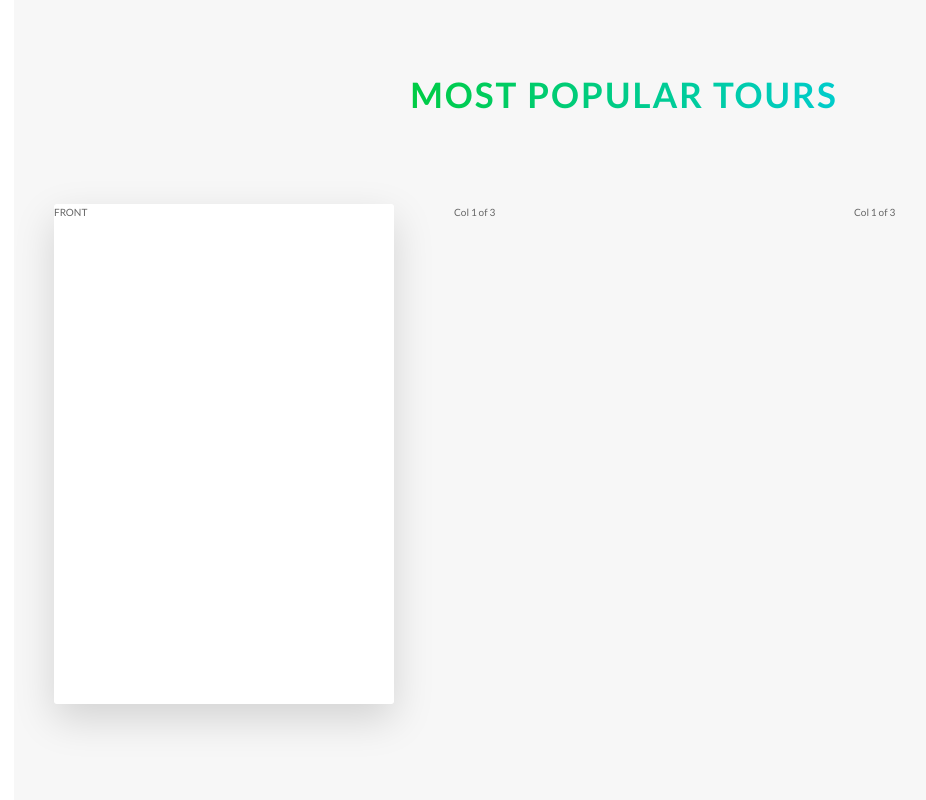
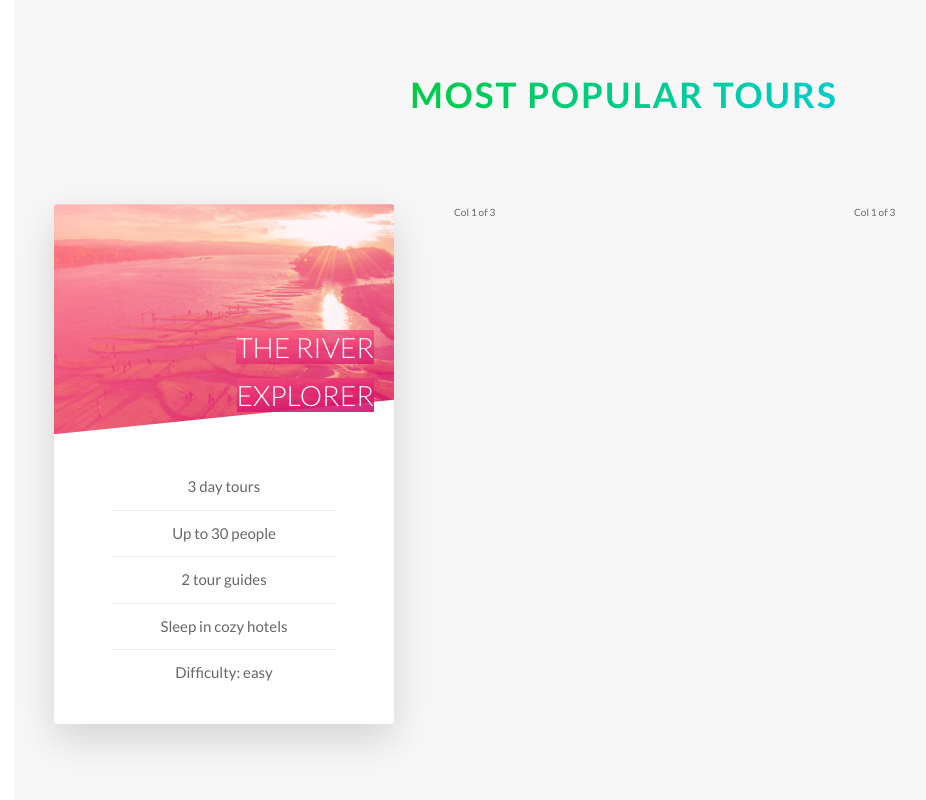
Before and after one commit to tatjanatanaskovich/explore-nature-website, a website: page index.html in a window 1280 px wide. Shown: the part 2285-3085 px from the top of the page, without its empty margins (16-942 px from the left). Drawn offline with Linux system fonts and the light colour scheme.

Commit message:
Finished front side of the card at tours section

```diff
--- a/index.html
+++ b/index.html
@@ -114,7 +114,22 @@
         <div class="col-1-of-3">
          <div class="card">
            <div class="card__side card__side--front">
-             FRONT
+             <div class="card__picture card__picture--1">
+               &nbsp;
+             </div>
+             <h4 class="card__heading">
+               <span class="card__heading-span--1">The River Explorer
+               </span>
+             </h4>
+             <div class="card__details">
+               <ul>
+                 <li>3 day tours</li>
+                 <li>Up to 30 people</li>
+                 <li>2 tour guides</li>
+                 <li>Sleep in cozy hotels</li>
+                 <li>Difficulty: easy</li>
+               </ul>
+             </div>
            </div>
            <div class="card__side card__side--back card__side--back-1">
              BACK
--- a/sass/abstracts/_variables.scss
+++ b/sass/abstracts/_variables.scss
@@ -13,6 +13,7 @@
 $color-green: #00cc44;
 
 $color-grey-light-1: #f7f7f7;
+$color-grey-light-2: #eee;
 
 $color-grey-dark: #666;
 $color-white: #fff;
--- a/sass/components/_card.scss
+++ b/sass/components/_card.scss
@@ -1,12 +1,14 @@
 .card {
+
+  //FUNCTIONALITY
   perspective: 150rem;
   -moz-perspective: 150rem;
   position: relative;
-  height: 50rem;
+  height: 52rem;
 
   &__side {
 
-    height: 50rem;
+    height: 52rem;
     transition: all .8s ease;
     position: absolute;
     top: 0;
@@ -14,6 +16,7 @@
     width: 100%;
     backface-visibility: hidden;
     border-radius: 3px;
+    overflow: hidden;
     box-shadow: 0 1.5rem 4rem rgba($color-black, .15);
 
     &--front {
@@ -30,11 +33,74 @@
   }
 
   &:hover &__side--front {
-    transform: rotateY(180deg);
+    transform: rotateY(-180deg);
   }
 
    &:hover &__side--back {
     transform: rotateY(0);
   }
 
+  //FRONT SIDE STYLING
+  &__picture {
+    background-size: cover;
+    height: 23rem;
+    background-blend-mode: screen;
+    -webkit-clip-path: polygon(0 0, 100% 0, 100% 85%, 0 100%);
+    clip-path: polygon(0 0, 100% 0, 100% 85%, 0 100%);
+
+    &--1 {
+      background-image: linear-gradient(to right bottom, $color-secondary-light, $color-secondary-dark), url(../img/img-river-danube.jpg);
+    }
+
+    &--2 {
+      background-image: url(../img/img-river.jpeg);
+    }
+
+    &--3 {
+      background-image: url(../img/img-river.jpeg);
+    }
+  }
+  &__heading {
+    font-size: 2.8rem;
+    font-weight: 300;
+    text-transform: uppercase;
+    text-align: right;
+    color: $color-white;
+    position: absolute;
+    top: 12rem;
+    right: 2rem;
+    width: 75%;
+  }
+
+  &__heading-span {
+    padding: 1rem 1.5rem;
+    -webkit-box-decoration-break: clone;
+    box-decoration-break: clone;
+
+    &--1 {
+        background-image: linear-gradient(to right bottom,
+          rgba($color-secondary-light, .85),
+          rgba($color-secondary-dark, .85));
+    }
+  }
+
+  &__details {
+    padding: 3rem;
+    ul {
+      list-style: none;
+      width: 80%;
+      margin: 0 auto;
+
+      li {
+        text-align: center;
+        font-size: 1.5rem;
+        padding: 1rem;
+
+        &:not(:last-child) {
+          border-bottom: 1px solid $color-grey-light-2;
+        }
+
+      }
+    }
+  }
 }
--- a/sass/layout/_header.scss
+++ b/sass/layout/_header.scss
@@ -6,6 +6,7 @@
     url(../img/hero-bg.jpg);
   background-size: cover;
   background-position: top;
+  -webkit-clip-path: polygon(0 0, 100% 0, 100% 80vh, 0 100%);
   clip-path: polygon(0 0, 100% 0, 100% 80vh, 0 100%);
   position: relative;
 
```
Also changed, not shown: css/style.css, img/img-river-2.JPG (added), img/img-river-danube.jpg (added), img/img-river.jpeg (added), img/img-snow.jpg (added).
